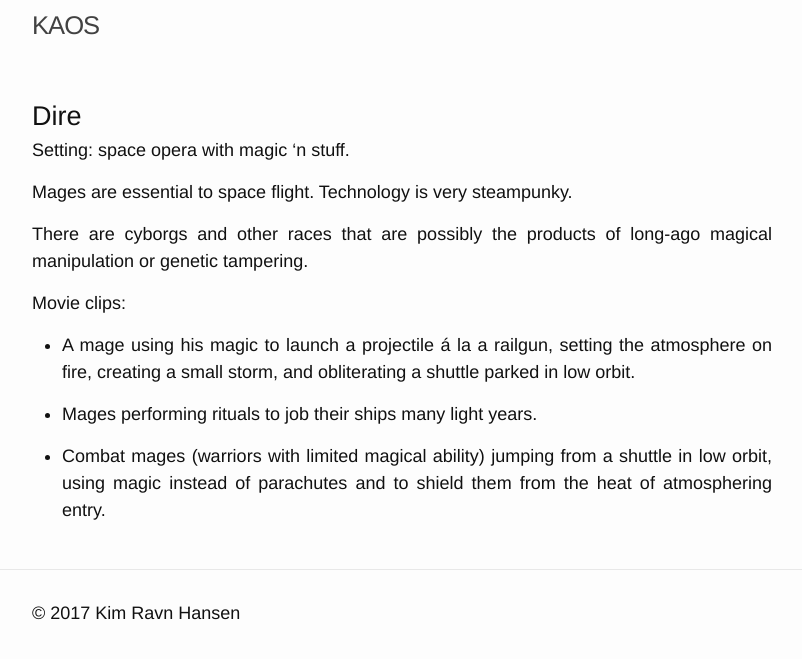
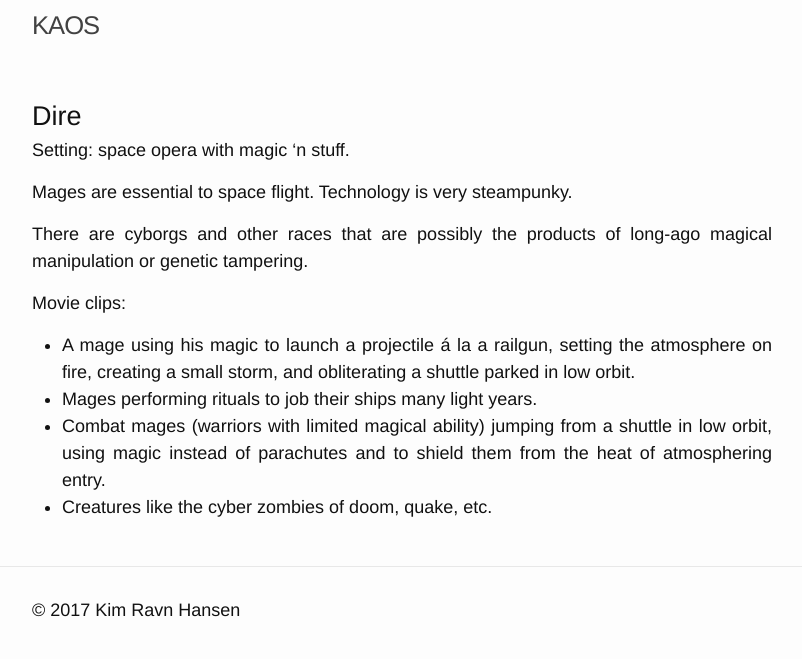
Before and after one commit to moccalotto/kaos, a Jekyll site: the page built from _brainstorms/dire.md, in a window 1280 px wide. Shown: the top 659 px of the page, without its empty margins (238-1040 px from the left). Built offline with Jekyll 4.4.1, drawn with Linux system fonts in a browser that asks for light colours.

Commit message:
Brainstorm

```diff
--- a/_brainstorms/dire.md
+++ b/_brainstorms/dire.md
@@ -17,9 +17,8 @@ Movie clips:
 * A mage using his magic to launch a projectile á la a railgun,
   setting the atmosphere on fire, creating a small storm, and obliterating
   a shuttle parked in low orbit.
-
 * Mages performing rituals to job their ships many light years.
-
 * Combat mages (warriors with limited magical ability) jumping
   from a shuttle in low orbit, using magic instead of parachutes
   and to shield them from the heat of atmosphering entry.
+* Creatures like the cyber zombies of doom, quake, etc.
```
